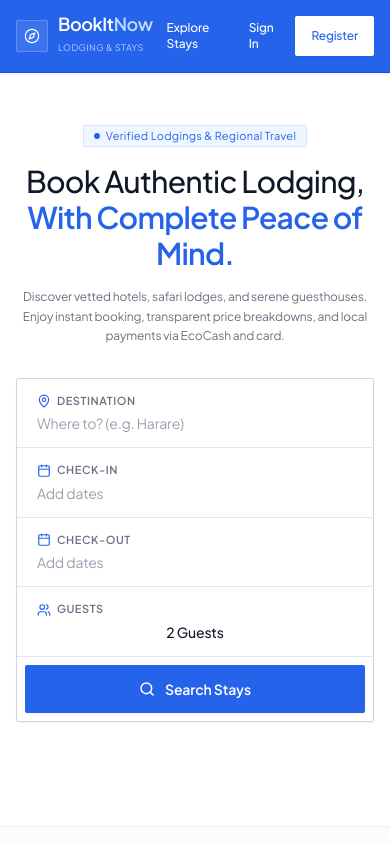
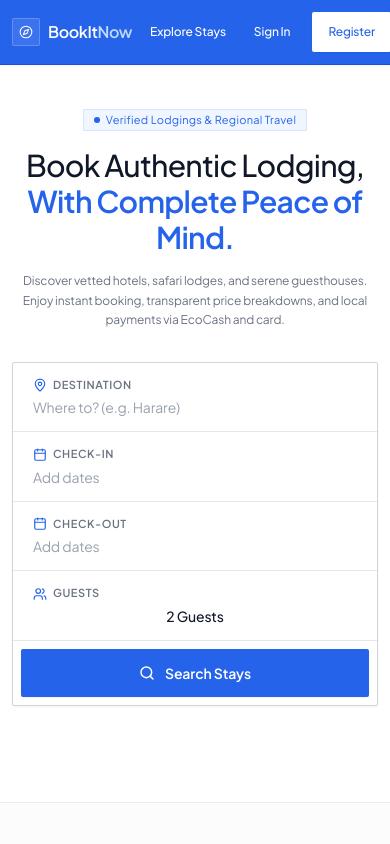
Before and after one commit to recallmabika/BookItNow, a Next.js app in the folder web/: page / in a window 390 px wide. Shown: the top 844 px of the page. Built offline with nearby package versions, Linux system fonts and the light colour scheme.

Commit message:
fix(mobile): optimize navbar, searchbar, and page layout to prevent overflow on mobile

```diff
--- a/web/src/app/page.tsx
+++ b/web/src/app/page.tsx
@@ -4,9 +4,9 @@ import { ShieldCheck, Zap, Wallet, QrCode, ArrowUpRight } from "lucide-react";
 
 export default function HomePage() {
   return (
-    <div className="space-y-16 sm:space-y-20 bg-white">
+    <div className="space-y-16 sm:space-y-20 bg-white overflow-x-hidden">
       {/* Hero Section */}
-      <section className="relative pt-12 sm:pt-16 pb-10 px-4 sm:px-6 lg:px-8 max-w-7xl mx-auto text-center">
+      <section className="relative pt-10 sm:pt-16 pb-8 sm:pb-10 px-3 sm:px-6 lg:px-8 max-w-7xl mx-auto text-center">
         <div className="max-w-3xl mx-auto space-y-4">
           <div className="inline-flex items-center gap-1.5 px-2.5 py-0.5 rounded-xs bg-[#EFF6FF] text-[#2563EB] text-[11px] font-normal tracking-wide border border-blue-200/60">
             <span className="w-1.5 h-1.5 rounded-full bg-[#2563EB] animate-pulse" />
--- a/web/src/app/search/page.tsx
+++ b/web/src/app/search/page.tsx
@@ -34,7 +34,7 @@ function SearchResultsContent() {
   }, [city, checkIn, checkOut, guests]);
 
   return (
-    <div className="max-w-7xl mx-auto px-4 sm:px-6 lg:px-8 py-8 space-y-6">
+    <div className="max-w-7xl mx-auto px-3 sm:px-6 lg:px-8 py-6 sm:py-8 space-y-6 overflow-x-hidden">
       {/* Search Header Bar */}
       <SearchBar />
 
--- a/web/src/components/Navbar.tsx
+++ b/web/src/components/Navbar.tsx
@@ -11,7 +11,8 @@ import {
   ChevronDown,
   Sun,
   Moon,
-  Laptop
+  Laptop,
+  CalendarCheck
 } from "lucide-react";
 import { useTheme } from "@/context/ThemeContext";
 
@@ -70,27 +71,27 @@ export default function Navbar() {
 
   return (
     <header className="bg-[#2563EB] border-b border-[#1D4ED8] sticky top-0 z-50 shadow-xs">
-      <div className="max-w-7xl mx-auto px-4 sm:px-6 lg:px-8 h-18 flex items-center justify-between">
+      <div className="max-w-7xl mx-auto px-3 sm:px-6 lg:px-8 h-16 sm:h-18 flex items-center justify-between gap-2">
         {/* Brand */}
-        <Link href="/" className="flex items-center gap-2.5 group py-2">
-          <div className="w-8 h-8 rounded-xs bg-white/10 hover:bg-white/20 flex items-center justify-center text-white transition-colors duration-150 border border-white/20">
-            <Compass className="w-4 h-4 stroke-[1.8]" />
+        <Link href="/" className="flex items-center gap-2 group py-1.5 shrink-0">
+          <div className="w-7 h-7 sm:w-8 sm:h-8 rounded-xs bg-white/10 hover:bg-white/20 flex items-center justify-center text-white transition-colors duration-150 border border-white/20">
+            <Compass className="w-3.5 h-3.5 sm:w-4 sm:h-4 stroke-[1.8]" />
           </div>
           <div>
-            <span className="font-semibold text-lg tracking-tight text-white block leading-none">
+            <span className="font-semibold text-base sm:text-lg tracking-tight text-white block leading-none">
               BookIt<span className="text-blue-200">Now</span>
             </span>
-            <span className="text-[9px] tracking-wider uppercase text-blue-100/80 font-normal">
+            <span className="hidden sm:block text-[9px] tracking-wider uppercase text-blue-100/80 font-normal">
               Lodging & Stays
             </span>
           </div>
         </Link>
 
         {/* Navigation / Actions */}
-        <div className="flex items-center gap-2">
+        <div className="flex items-center gap-1 sm:gap-2 shrink-0">
           <Link
             href="/search"
-            className={`text-xs font-medium transition-all duration-150 px-3.5 py-3 rounded-xs outline-none focus-visible:ring-2 focus-visible:ring-white/80 active:scale-[0.98] active:bg-white active:text-[#2563EB] ${
+            className={`text-xs font-medium transition-all duration-150 px-2.5 sm:px-3.5 py-2 sm:py-3 rounded-xs outline-none focus-visible:ring-2 focus-visible:ring-white/80 active:scale-[0.98] active:bg-white active:text-[#2563EB] ${
               pathname.startsWith("/search")
                 ? "bg-white text-[#2563EB] font-semibold shadow-xs"
                 : "text-white hover:bg-white hover:text-[#2563EB] focus-visible:bg-white focus-visible:text-[#2563EB]"
@@ -100,11 +101,11 @@ export default function Navbar() {
           </Link>
 
           {user ? (
-            <div className="flex items-center gap-2.5 pl-1">
-              {/* Clean My Bookings text button without awkward icon */}
+            <div className="flex items-center gap-1 sm:gap-2.5 pl-0.5 sm:pl-1">
+              {/* Clean My Bookings text button */}
               <Link
                 href="/my-bookings"
-                className={`text-xs font-medium transition-all duration-150 px-3.5 py-3 rounded-xs outline-none focus-visible:ring-2 focus-visible:ring-white/80 active:scale-[0.98] active:bg-white active:text-[#2563EB] ${
+                className={`hidden md:inline-flex text-xs font-medium transition-all duration-150 px-3.5 py-3 rounded-xs outline-none focus-visible:ring-2 focus-visible:ring-white/80 active:scale-[0.98] active:bg-white active:text-[#2563EB] ${
                   pathname.startsWith("/my-bookings")
                     ? "bg-white text-[#2563EB] font-semibold shadow-xs"
                     : "text-white hover:bg-white hover:text-[#2563EB] focus-visible:bg-white focus-visible:text-[#2563EB]"
@@ -113,14 +114,14 @@ export default function Navbar() {
                 My Bookings
               </Link>
 
-              <div className="h-5 w-px bg-white/20 mx-1" />
+              <div className="hidden md:block h-5 w-px bg-white/20 mx-0.5 sm:mx-1" />
 
               {/* Profile Trigger - Full height left avatar, centered name, clean hover */}
               <div className="relative" ref={dropdownRef}>
                 <button
                   type="button"
                   onClick={() => setDropdownOpen((prev) => !prev)}
-                  className="flex items-center h-10 pl-0 pr-3.5 bg-white text-[#2563EB] rounded-xs shadow-xs border border-white/80 hover:bg-blue-50/50 hover:border-white active:scale-[0.98] transition-all duration-150 cursor-pointer overflow-hidden group"
+                  className="flex items-center h-8 sm:h-10 pl-0 pr-2 sm:pr-3.5 bg-white text-[#2563EB] rounded-xs shadow-xs border border-white/80 hover:bg-blue-50/50 hover:border-white active:scale-[0.98] transition-all duration-150 cursor-pointer overflow-hidden group"
                 >
                   {user.avatar ? (
                     <img
@@ -133,11 +134,11 @@ export default function Navbar() {
                       {user.first_name[0]?.toUpperCase()}
                     </span>
                   )}
-                  <span className="text-xs font-semibold px-3 truncate">
+                  <span className="text-xs font-semibold px-1.5 sm:px-3 max-w-[5rem] sm:max-w-none truncate">
                     {user.first_name}
                   </span>
                   <ChevronDown
-                    className={`w-3.5 h-3.5 stroke-[2] transition-transform duration-200 text-[#2563EB] shrink-0 ${
+                    className={`w-3 h-3 sm:w-3.5 sm:h-3.5 stroke-[2] transition-transform duration-200 text-[#2563EB] shrink-0 ${
                       dropdownOpen ? "rotate-180" : ""
                     }`}
                   />
@@ -173,6 +174,19 @@ export default function Navbar() {
 
                     {/* Menu Links */}
                     <div className="p-2 space-y-0.5">
+                      <Link
+                        href="/my-bookings"
+                        onClick={() => setDropdownOpen(false)}
+                        className={`md:hidden flex items-center gap-2.5 px-3 py-2 text-xs rounded-xs transition-colors active:bg-[#EFF6FF] dark:active:bg-blue-950/50 ${
+                          pathname === "/my-bookings"
+                            ? "bg-[#EFF6FF] dark:bg-blue-950/50 text-[#2563EB] dark:text-blue-400 font-semibold"
+                            : "text-gray-700 dark:text-gray-200 hover:text-[#2563EB] dark:hover:text-blue-400 hover:bg-[#EFF6FF]/50 dark:hover:bg-gray-800"
+                        }`}
+                      >
+                        <CalendarCheck className={`w-3.5 h-3.5 stroke-[1.8] ${pathname === "/my-bookings" ? "text-[#2563EB] dark:text-blue-400" : "text-gray-400"}`} />
+                        <span>My Bookings</span>
+                      </Link>
+
                       <Link
                         href="/profile"
                         onClick={() => setDropdownOpen(false)}
```
